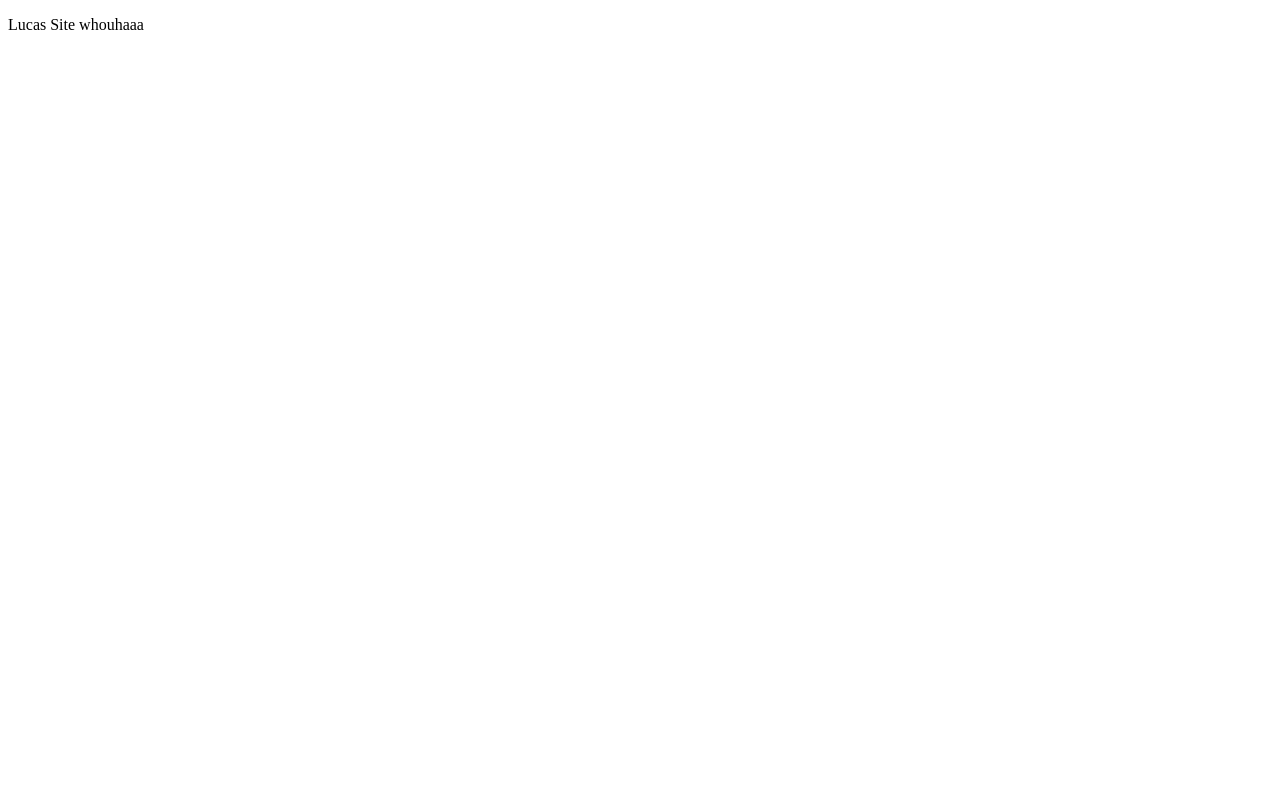
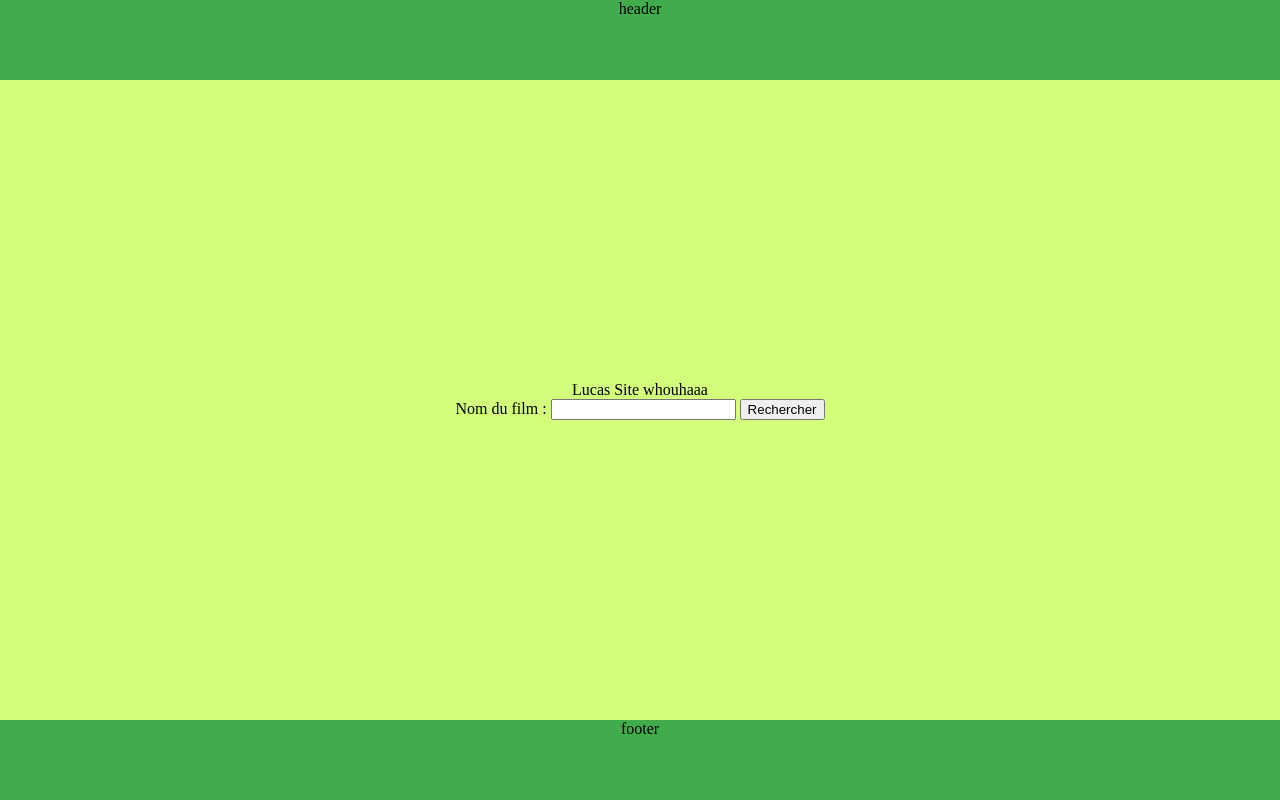
Before and after one commit to ShadowsHood/web-imac-1-projet-api, a plain HTML site: page index.html in a window 1280 px wide. Drawn offline with Linux system fonts and the light colour scheme; no server answers.

Commit message:
Lucas VCaca

```diff
--- a/index.html
+++ b/index.html
@@ -4,12 +4,28 @@
     <meta charset="UTF-8">
     <meta name="viewport" content="width=device-width, initial-scale=1.0">
     <title>Document</title>
+    <link href="src/css/styles.css" rel="stylesheet">
     <script src="src/js/youtubeapi.js"></script>
 </head>
 <body>
-    <p>Lucas Site whouhaaa</p>
-    <div class="YoutubeBox">
-
-    </div>
+    <header>
+        <p>header</p>
+    </header>
+    <main class="boxFilm">
+            <div id="filmAsker" class="boxItem">
+            <p>Lucas Site whouhaaa</p>
+            <form onsubmit="event.preventDefault(); searchFilm(document.getElementById('movieName').value);">
+                <label for="movieName">Nom du film :</label>
+                <input type="text" id="movieName" name="movieName" required>
+                <button type="submit">Rechercher</button>
+            </form>
+            <div id="info">
+            </div>
+            </div>
+            <div class="YoutubeBox" class="boxItem"></div>
+    </main>
+    <footer>
+        <p>footer</p>
+    </footer>
 </body>
 </html>
--- a/src/css/styles.css
+++ b/src/css/styles.css
@@ -0,0 +1,40 @@
+*{
+    margin: 0;
+    text-align: center;
+}
+
+p{
+    color : rgb(0, 0, 0);
+}
+
+header{
+    background-color: rgb(65, 172, 75);
+    width: 100%;
+    height: 10vh;
+
+}
+
+
+main{
+    background-color: rgb(211, 254, 124);
+    width: 100%;
+    height: 80vh;
+
+}
+
+footer{
+    background-color: rgb(65, 172, 75);
+    width: 100%;
+    height: 10vh;
+}
+
+.boxFilm{
+    display: flex;
+    flex-wrap: wrap;
+    justify-content: center;
+    align-items: center;
+}
+
+.boxItem{
+    padding: 5%;
+}
--- a/src/js/youtubeapi.js
+++ b/src/js/youtubeapi.js
@@ -1,13 +1,61 @@
-fetch("https://youtube.googleapis.com/youtube/v3/search?part=snippet&maxResults=1&order=viewCount&q=avatar%20trailer%20francais&key=AIzaSyBVWlazW8DPFqh-oMJ45cRRlSi8vCYPy9E")
-.then(result => result.json())
-.then((data) =>{
-    console.log(data)
-    let videos = data.items
-    let videoContainer = document.querySelector(".YoutubeBox")
-    for(video of videos){
-        videoContainer.innerHTML += `
-            <img src="${video.snippet.thumbnails.high.url}">
-        `
+var tag = document.createElement('script');
+
+tag.src = "https://www.youtube.com/iframe_api";
+var firstScriptTag = document.getElementsByTagName('script')[0];
+firstScriptTag.parentNode.insertBefore(tag, firstScriptTag);
+
+
+
+
+async function searchFilm(name) {
+    const responseOMDB = await fetch("http://www.omdbapi.com/?t="+name+"&apikey=2d2c5592");
+    const film = await responseOMDB.json();
+    console.log(film);
+    let div = document.getElementById("info");
+    div.innerHTML = film.Title;
+    let monFilm = film.Title;
+    if(monFilm == "undefined"){
+        document.querySelector(".YoutubeBox").innerHTML = `
+        <img src="https://kaamelott-gifboard.fr/gifs/jconnais-pas.gif">
+    `
+    }else{
+        const responseYTB = await fetch("https://youtube.googleapis.com/youtube/v3/search?maxResults=1&q=bande%20annonce%20francais%20"+monFilm+"&type=video&key=AIzaSyDUWcSrdcXJM7uewjk5BaKs8FDNJPqvphQ");
+        const maVideo = await responseYTB.json();
+        let videos = maVideo.items;
+        for(video of videos){
+            let myNewLink = "https://www.youtube.com/embed/"+(video.id.videoId);
+            document.querySelector(".YoutubeBox").innerHTML = `
+                <iframe width="560" height="315" src=`+myNewLink+` title="YouTube video player" frameborder="0" allow="accelerometer; autoplay; clipboard-write; encrypted-media; gyroscope; picture-in-picture; web-share" allowfullscreen></iframe>
+            `
+            document.querySelector("#director").innerHTML = `
+                <p id="director"> Directeur : `+film.Director+`</p>
+            `
+        };
     }
 }
-)
+
+
+
+
+
+
+
+
+
+// let monFilm = "initValue";
+
+// fetch("http://www.omdbapi.com/?t="+name+"&apikey=2d2c5592")
+// .then(result => result.json())
+// .then((data) => {
+//     let div = document.getElementById("info");
+//     div.innerHTML = film.Title;
+//     monFilm = film.Title;
+// })
+
+
+// fetch("https://youtube.googleapis.com/youtube/v3/search?part=snippet&maxResults=1&order=viewCount&q="+monFilm+"%20trailer%20francais&key=AIzaSyBVWlazW8DPFqh-oMJ45cRRlSi8vCYPy9E")
+// .then(result => result.json())
+// .then((data) =>{
+
+// }
+// )
```
